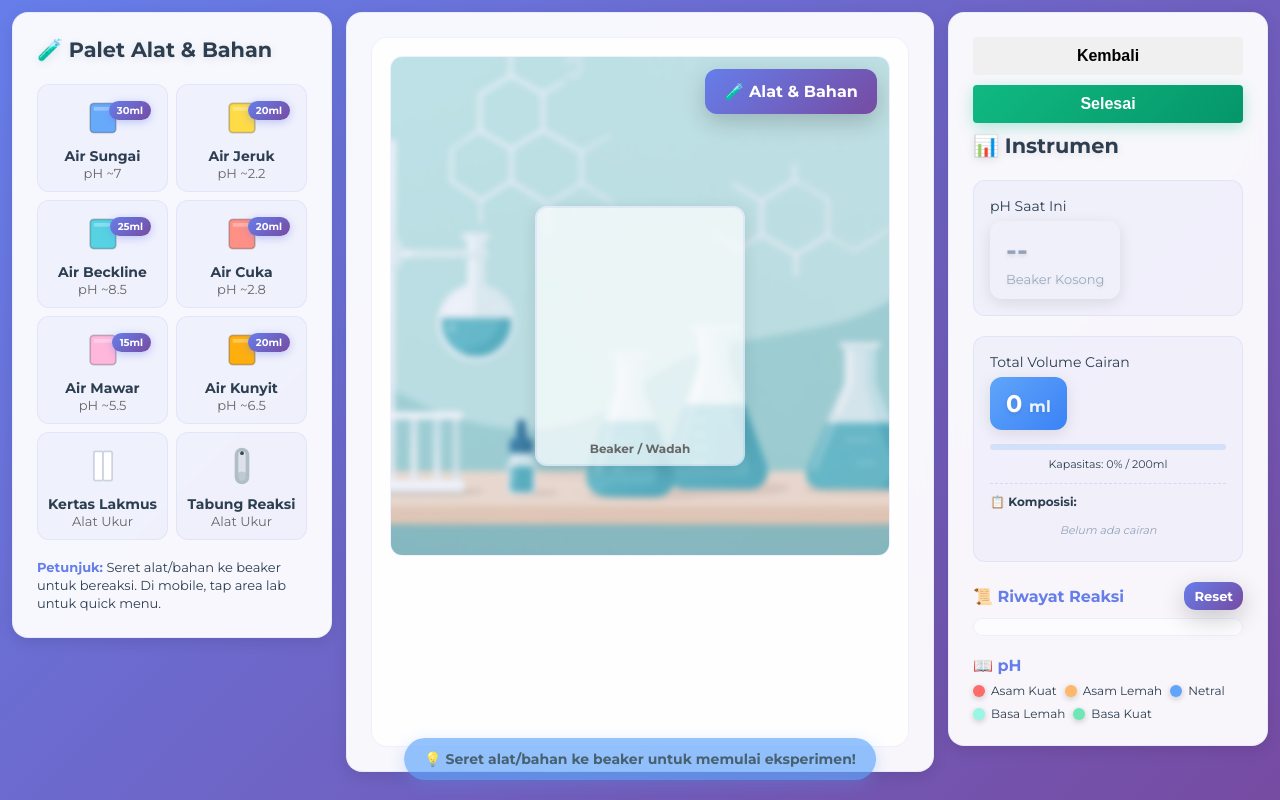
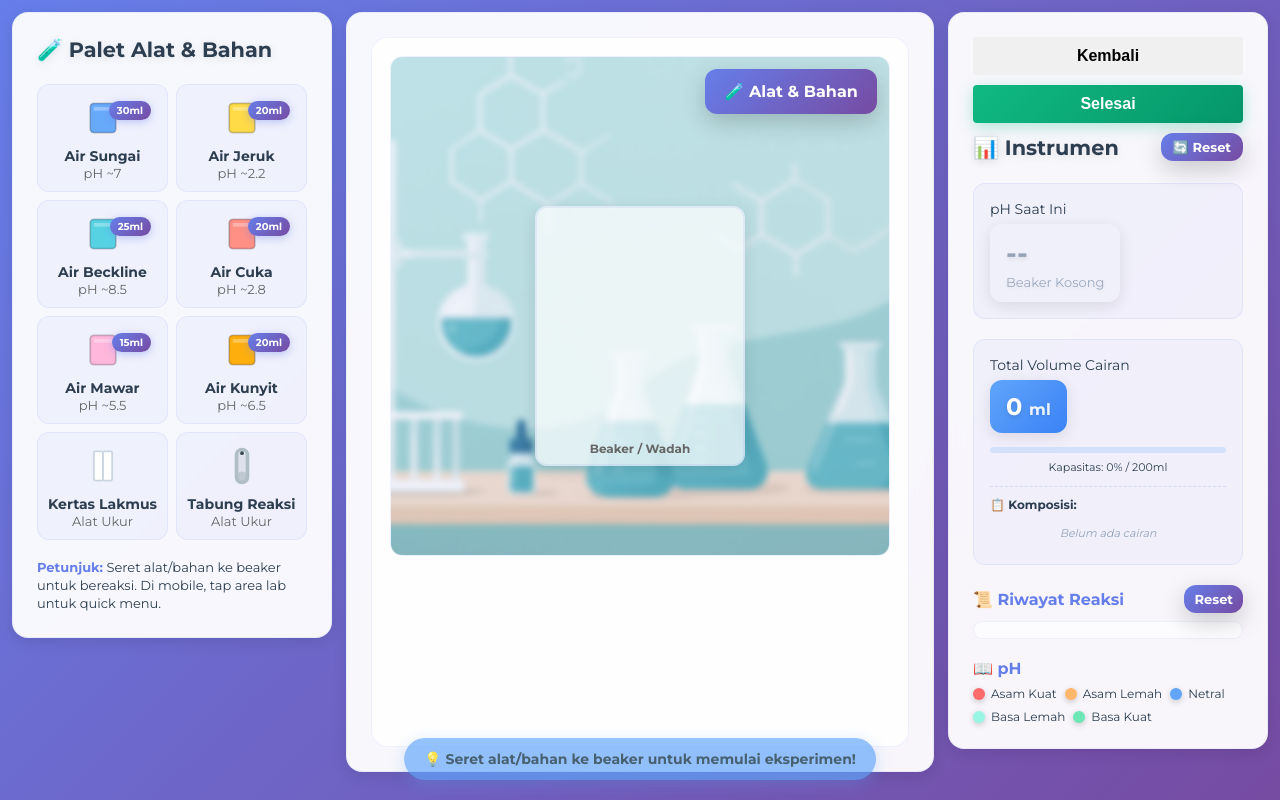
Before and after one commit to BintangPrasetyo95/edulab, a PHP site: page /praktikum.html in a window 1280 px wide. Run offline with PHP 8.4, Linux system fonts and the light colour scheme.

Commit message:
Tray Scrolling updates & fixes, Second Reset Button

```diff
--- a/assets/praktikum.css
+++ b/assets/praktikum.css
@@ -74,11 +74,15 @@ aside {
         order: 1;
     }
 
-    /* MAKE TRAY SCROLLABLE ON MOBILE */
     .tray {
-        max-height: calc(100vh - 120px) !important;
         overflow-y: auto !important;
         -webkit-overflow-scrolling: touch;
+        touch-action: pan-y !important;
+    }
+
+    .tray .tool {
+        touch-action: auto !important;
+        pointer-events: auto;
     }
 }
 
@@ -315,7 +319,7 @@ button:hover {
     flex-direction: column;
     gap: 8px;
     width: 220px;
-    max-height: calc(100vh - 100px);
+    max-height: 400px;
     overflow-y: auto;
     background: var(--glass-bg);
     padding: 12px;
--- a/assets/praktikum.js
+++ b/assets/praktikum.js
@@ -107,7 +107,7 @@ itemsData.forEach(it => {
     node.style.alignItems = 'center';
     node.style.justifyContent = 'space-between';
     node.style.padding = '8px';
-    node.style.cursor = 'default';
+    node.style.cursor = 'pointer';  // Changed from 'default' to 'pointer'
 
     const detail = it.type === 'reagent' ? `pH ${it.pH} • ${it.vol}ml` : 'Alat Ukur';
 
@@ -122,10 +122,17 @@ itemsData.forEach(it => {
     <button class="btn" style="padding:4px 10px; font-size:12px; margin-left:8px">+</button>
   `;
 
+    // Make entire div clickable
+    node.addEventListener('click', (e) => {
+        addToBeaker(it);
+    });
+
+    // Keep button click handler for consistency
     node.querySelector('.btn').addEventListener('click', (e) => {
         e.stopPropagation();
         addToBeaker(it);
     });
+
     tray.appendChild(node);
 });
 
@@ -139,6 +146,10 @@ function makeDraggable(domNode, item) {
     let ghost = null; let dragging = false;
 
     function start(ev) {
+        // Don't drag if inside tray on mobile
+        if (window.innerWidth <= 900 && domNode.closest('.tray')) {
+            return;
+        }
         ev.preventDefault();
         ev.stopPropagation();
         dragging = true;
@@ -615,6 +626,49 @@ resetBtn.addEventListener('click', () => {
     }
 });
 
+// Second reset button (next to Instrumen)
+const resetBtn2 = document.getElementById('resetBtn2');
+if (resetBtn2) {
+    resetBtn2.addEventListener('click', () => {
+        if (state.contents.length > 0) {
+            const confirmReset = document.createElement('div');
+            confirmReset.style.position = 'fixed';
+            confirmReset.style.left = '50%';
+            confirmReset.style.top = '50%';
+            confirmReset.style.transform = 'translate(-50%, -50%)';
+            confirmReset.style.background = 'rgba(255, 255, 255, 0.98)';
+            confirmReset.style.backdropFilter = 'blur(10px)';
+            confirmReset.style.padding = '24px';
+            confirmReset.style.borderRadius = '12px';
+            confirmReset.style.border = '1px solid rgba(255,255,255,0.1)';
+            confirmReset.style.boxShadow = '0 8px 32px rgba(0,0,0,0.5)';
+            confirmReset.style.zIndex = '9999';
+            confirmReset.style.textAlign = 'center';
+            confirmReset.style.maxWidth = '300px';
+
+            confirmReset.innerHTML = `
+            <div style="font-size:18px;font-weight:700;margin-bottom:12px;color:var(--text-dark)">Reset Beaker?</div>
+            <div style="color:var(--text-muted);margin-bottom:20px;font-size:14px">Semua reagent akan dihapus dan beaker dikembalikan ke kondisi awal</div>
+            <div style="display:flex;gap:10px;justify-content:center">
+            <button id="cancelReset2" style="padding:10px 20px;border-radius:8px;background:rgba(102,126,234,0.1);border:1px solid rgba(102,126,234,0.2);color:var(--primary-purple);font-weight:600;cursor:pointer">Batal</button>
+            <button id="confirmReset2" style="padding:10px 20px;border-radius:8px;background:linear-gradient(90deg,#ef4444,#dc2626);border:none;color:white;font-weight:600;cursor:pointer">Reset</button>
+          </div>
+        `;
+
+            document.body.appendChild(confirmReset);
+
+            document.getElementById('cancelReset2').addEventListener('click', () => confirmReset.remove());
+            document.getElementById('confirmReset2').addEventListener('click', () => {
+                performReset();
+                confirmReset.remove();
+            });
+
+        } else {
+            flashMessage('Beaker sudah kosong!');
+        }
+    });
+}
+
 function performReset() {
     state.contents = []; // beaker kosong
     historyEl.innerHTML = '';
--- a/praktikum.html
+++ b/praktikum.html
@@ -48,7 +48,10 @@
         <aside class="panel right">
             <button onclick="window.location.href='./start-praktikum.html'">Kembali </button>
             <button id="selesaiBtn">Selesai</button>
-            <h3 style="margin:0 0 12px 0">📊 Instrumen</h3>
+            <div style="display:flex; justify-content:space-between; align-items:center; margin-bottom:12px">
+                <h3 style="margin:0">📊 Instrumen</h3>
+                <button id="resetBtn2" class="btn" style="padding:6px 12px; font-size:13px">🔄 Reset</button>
+            </div>
             <div class="meter">
                 <div style="font-size:14px; color:var(--muted)">pH Saat Ini</div>
                 <div class="value" id="phValue"></div>
```
